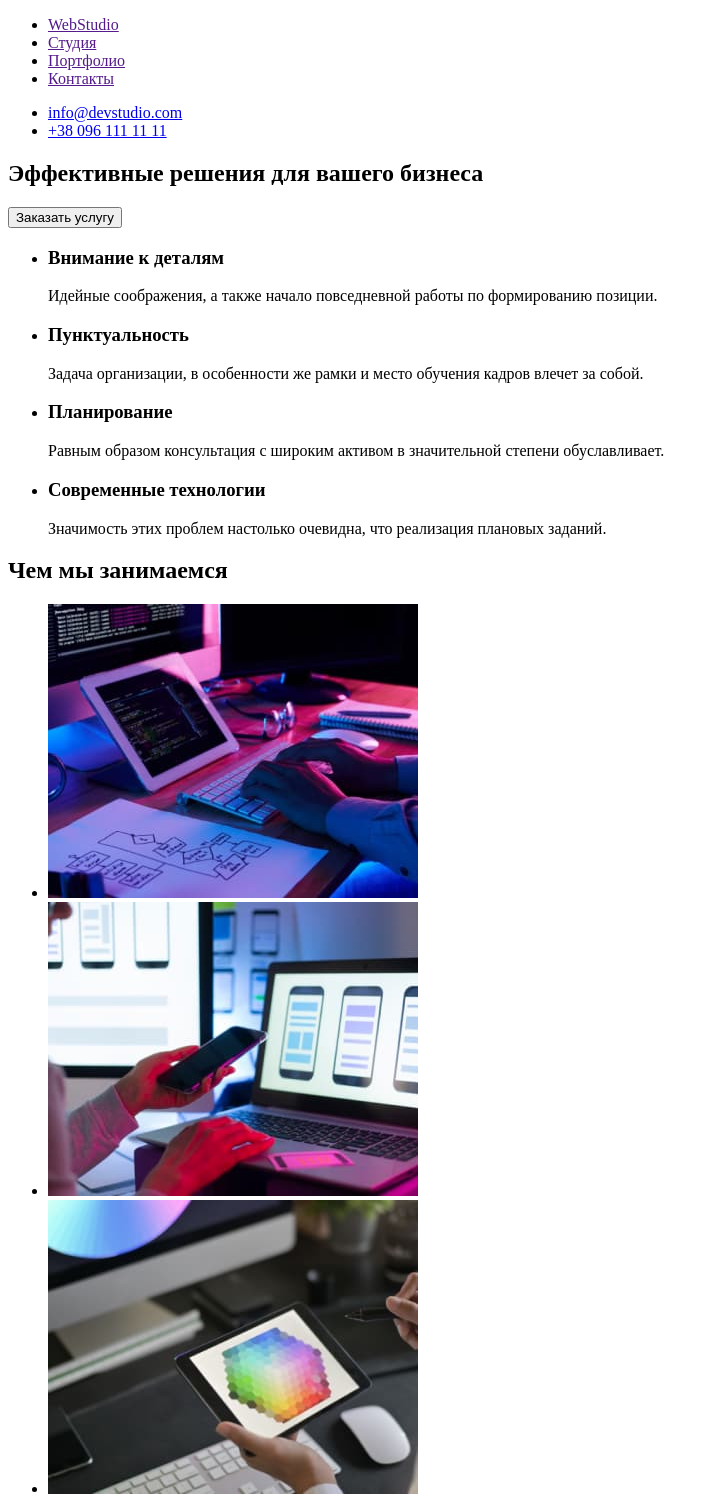
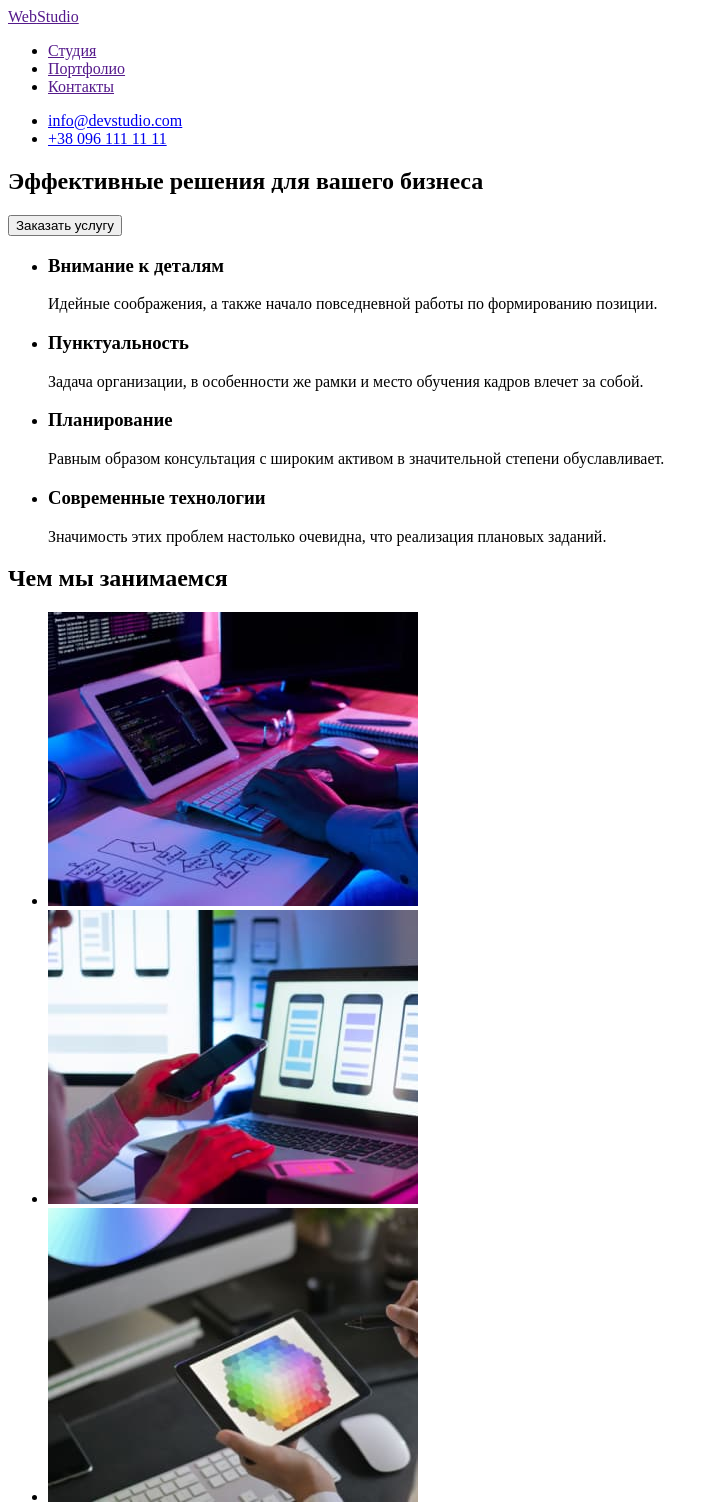
Before and after one commit to Viktor-117/goit-markup-hw-01, a plain HTML site: page index.html in a window 1280 px wide. Shown: the top 1505 px of the page, without its empty margins (0-719 px from the left). Drawn offline with Linux system fonts and the light colour scheme.

Commit message:
devides Section-2

```diff
--- a/index.html
+++ b/index.html
@@ -9,8 +9,8 @@
 <body>
     <header>
         <nav>
+            <a href="" lang="en"><span>Web</span>Studio</a>
             <ul>
-                <li><a href="" lang="en"><span>Web</span>Studio</a></li>
                 <li><a href="">Студия</a></li>
                 <li><a href="">Портфолио</a></li>
                 <li><a href="">Контакты</a></li>
@@ -47,6 +47,9 @@
                     <p>Значимость этих проблем настолько очевидна, что реализация плановых заданий.</p>
                 </li>
             </ul>
+        </section>
+        <!-- Section-3 -->
+        <section>
             <h2>Чем мы занимаемся</h2>
             <ul>
                 <li><img src="./images/what-we-do-img-1.jpg" alt="Печатает на клавиатуре" width="370"></li>
@@ -54,7 +57,7 @@
                 <li><img src="./images/what-we-do-img-3.jpg" alt="Изображение на планшете" width="370"></li>
             </ul>
         </section>
-        <!-- Section-3 -->
+        <!-- Section-4 -->
         <section>
             <h2>Наша команда</h2>
             <ul>
```
